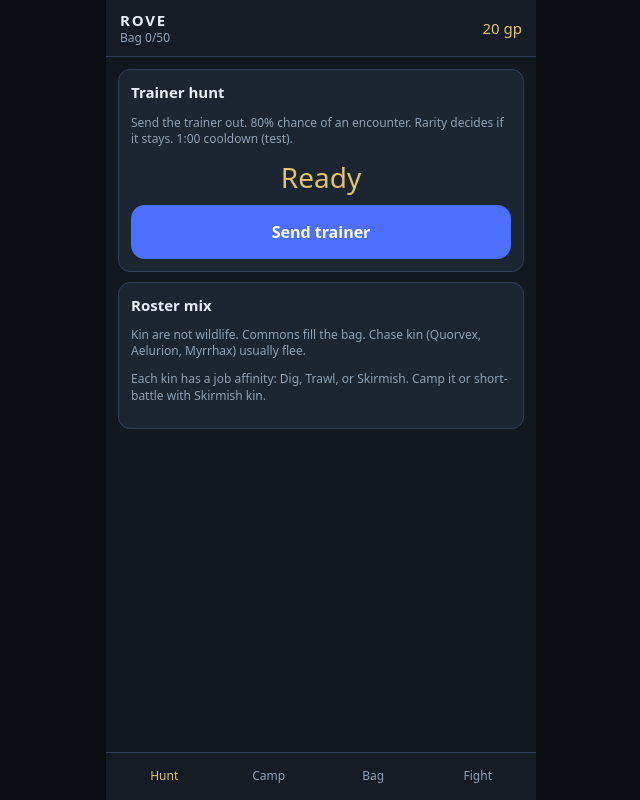
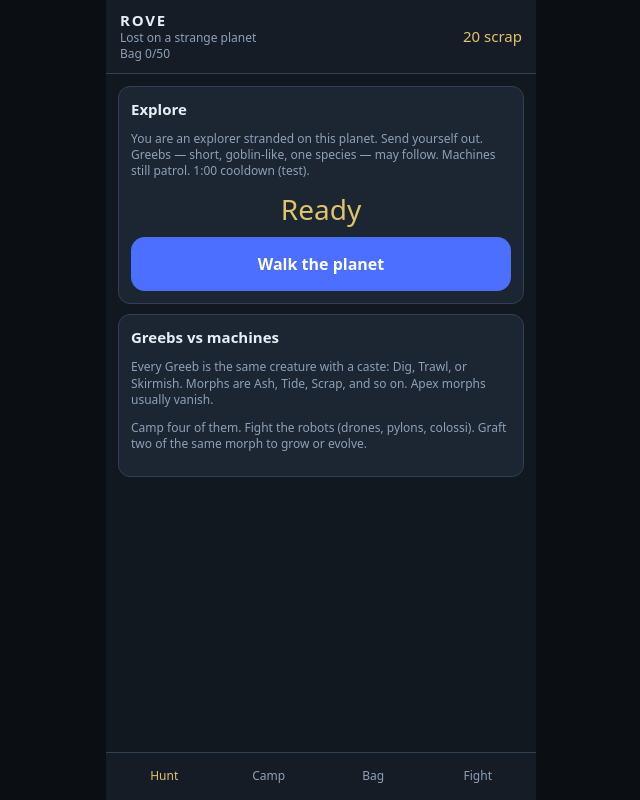
Before and after one commit to pixel-vector-bell/stillwork-spike, a plain HTML site: page rove/index.html in a window 1280 px wide. Shown: the whole page, without its empty margins (319-959 px from the left). Drawn offline with Linux system fonts and the light colour scheme.

Commit message:
Rove: planet explorer, Greebs vs robots

```diff
--- a/rove/index.html
+++ b/rove/index.html
@@ -58,7 +58,7 @@ nav button.on{color:var(--gold)}
 <body>
 <div id="app">
   <header>
-    <div><b>ROVE</b><div class="meta" id="bagmeta">Bag 0/50</div></div>
+    <div><b>ROVE</b><div class="meta">Lost on a strange planet</div><div class="meta" id="bagmeta">Bag 0/50</div></div>
     <div class="gold" id="gold">0 gp</div>
   </header>
   <main id="main"></main>
@@ -77,38 +77,38 @@ const CAMPS = 4;
 const XP_NEED = lv => 20 + lv * 12;
 
 const SP = [
-  {id:"gleck",n:"Gleck",role:"mine",r:"common",evo:"gleckor",evoLv:10,mark:"▲",col:"#6e5a88"},
-  {id:"gleckor",n:"Gleckor",role:"mine",r:"uncommon",mark:"◆",col:"#4a3868"},
-  {id:"vorr",n:"Vorr",role:"mine",r:"common",mark:"⬡",col:"#8a6048"},
-  {id:"klyx",n:"Klyx",role:"mine",r:"common",mark:"✧",col:"#70c8c0"},
-  {id:"zoln",n:"Zoln",role:"mine",r:"uncommon",mark:"◉",col:"#c45a32"},
-  {id:"umberith",n:"Umberith",role:"mine",r:"uncommon",mark:"▣",col:"#5a4838"},
-  {id:"phaest",n:"Phaest",role:"mine",r:"rare",evo:"phaestyn",evoLv:16,mark:"✦",col:"#d4a060"},
-  {id:"phaestyn",n:"Phaestyn",role:"mine",r:"rare",mark:"✸",col:"#e8c878"},
-  {id:"quorvex",n:"Quorvex",role:"mine",r:"chase",mark:"★",col:"#e0c36a"},
-  {id:"nulith",n:"Nulith",role:"fish",r:"common",evo:"nulithar",evoLv:10,mark:"☽",col:"#4a88b8"},
-  {id:"nulithar",n:"Nulithar",role:"fish",r:"uncommon",mark:"☾",col:"#2a6088"},
-  {id:"iskari",n:"Iskari",role:"fish",r:"common",mark:"◇",col:"#7ec8e0"},
-  {id:"vesperid",n:"Vesperid",role:"fish",r:"common",mark:"✧",col:"#8a70b0"},
-  {id:"thalune",n:"Thalune",role:"fish",r:"uncommon",mark:"≈",col:"#3a7080"},
-  {id:"orryx",n:"Orryx",role:"fish",r:"uncommon",mark:"◈",col:"#50a090"},
-  {id:"caelith",n:"Caelith",role:"fish",r:"rare",mark:"▽",col:"#a8d0e8"},
-  {id:"aelurion",n:"Aelurion",role:"fish",r:"chase",mark:"✧",col:"#d0e8f0"},
-  {id:"draug",n:"Draug",role:"fight",r:"common",evo:"draugoth",evoLv:10,mark:"✕",col:"#8a3048"},
-  {id:"draugoth",n:"Draugoth",role:"fight",r:"uncommon",mark:"⚔",col:"#6a1830"},
-  {id:"velm",n:"Velm",role:"fight",r:"common",mark:"△",col:"#c07050"},
-  {id:"skarnox",n:"Skarnox",role:"fight",r:"common",mark:"▽",col:"#607848"},
-  {id:"pyrrax",n:"Pyrrax",role:"fight",r:"uncommon",mark:"▲",col:"#d05028"},
-  {id:"hokari",n:"Hokari",role:"fight",r:"uncommon",mark:"☰",col:"#4a5068"},
-  {id:"nyxil",n:"Nyxil",role:"fight",r:"rare",mark:"▼",col:"#3a2048"},
-  {id:"myrrhax",n:"Myrrhax",role:"fight",r:"chase",mark:"♔",col:"#e0c36a"},
+  {id:"gleck",n:"Ash Greeb",role:"mine",r:"common",evo:"gleckor",evoLv:10,mark:"▲",col:"#6e5a88"},
+  {id:"gleckor",n:"Hulking Ash",role:"mine",r:"uncommon",mark:"◆",col:"#4a3868"},
+  {id:"vorr",n:"Moss Greeb",role:"mine",r:"common",mark:"⬡",col:"#8a6048"},
+  {id:"klyx",n:"Glass Greeb",role:"mine",r:"common",mark:"✧",col:"#70c8c0"},
+  {id:"zoln",n:"Ember Greeb",role:"mine",r:"uncommon",mark:"◉",col:"#c45a32"},
+  {id:"umberith",n:"Umber Greeb",role:"mine",r:"uncommon",mark:"▣",col:"#5a4838"},
+  {id:"phaest",n:"Prime Digger",role:"mine",r:"rare",evo:"phaestyn",evoLv:16,mark:"✦",col:"#d4a060"},
+  {id:"phaestyn",n:"Titan Digger",role:"mine",r:"rare",mark:"✸",col:"#e8c878"},
+  {id:"quorvex",n:"Apex Digger",role:"mine",r:"chase",mark:"★",col:"#e0c36a"},
+  {id:"nulith",n:"Tide Greeb",role:"fish",r:"common",evo:"nulithar",evoLv:10,mark:"☽",col:"#4a88b8"},
+  {id:"nulithar",n:"Deep Tide",role:"fish",r:"uncommon",mark:"☾",col:"#2a6088"},
+  {id:"iskari",n:"Drift Greeb",role:"fish",r:"common",mark:"◇",col:"#7ec8e0"},
+  {id:"vesperid",n:"Veil Greeb",role:"fish",r:"common",mark:"✧",col:"#8a70b0"},
+  {id:"thalune",n:"Murk Greeb",role:"fish",r:"uncommon",mark:"≈",col:"#3a7080"},
+  {id:"orryx",n:"Keen Trawler",role:"fish",r:"uncommon",mark:"◈",col:"#50a090"},
+  {id:"caelith",n:"Prime Trawler",role:"fish",r:"rare",mark:"▽",col:"#a8d0e8"},
+  {id:"aelurion",n:"Apex Trawler",role:"fish",r:"chase",mark:"✧",col:"#d0e8f0"},
+  {id:"draug",n:"Scrap Greeb",role:"fight",r:"common",evo:"draugoth",evoLv:10,mark:"✕",col:"#8a3048"},
+  {id:"draugoth",n:"Hulking Scrap",role:"fight",r:"uncommon",mark:"⚔",col:"#6a1830"},
+  {id:"velm",n:"Rust Greeb",role:"fight",r:"common",mark:"△",col:"#c07050"},
+  {id:"skarnox",n:"Thorn Greeb",role:"fight",r:"common",mark:"▽",col:"#607848"},
+  {id:"pyrrax",n:"Cinder Greeb",role:"fight",r:"uncommon",mark:"▲",col:"#d05028"},
+  {id:"hokari",n:"Hollow Greeb",role:"fight",r:"uncommon",mark:"☰",col:"#4a5068"},
+  {id:"nyxil",n:"Prime Scrapper",role:"fight",r:"rare",mark:"▼",col:"#3a2048"},
+  {id:"myrrhax",n:"Apex Scrapper",role:"fight",r:"chase",mark:"♔",col:"#e0c36a"},
 ];
 const W = {common:56, uncommon:28, rare:12, chase:4};
 const CATCH = {common:0.9, uncommon:0.7, rare:0.4, chase:0.12};
 const WILD = [
-  {id:"shrike",n:"Glass shrike",hp:16,atk:3,xp:8},
-  {id:"wight",n:"Bog wight",hp:32,atk:7,xp:18},
-  {id:"hollow",n:"Hollow titan",hp:58,atk:12,xp:32},
+  {id:"shrike",n:"Rust drone",hp:16,atk:3,xp:8},
+  {id:"wight",n:"Sentinel pylon",hp:32,atk:7,xp:18},
+  {id:"hollow",n:"Patrol colossus",hp:58,atk:12,xp:32},
 ];
 
 const sp = id => SP.find(s=>s.id===id);
@@ -171,13 +171,13 @@ function huntLeft(){return Math.max(0, S.huntAt-Date.now())}
 function hunt(){
   if(!huntReady()) return;
   S.huntAt = Date.now()+HUNT_MS;
-  if(Math.random()>0.8){toast("The trainer came back empty."); save(); render(); return}
+  if(Math.random()>0.8){toast("The explorer came back alone."); save(); render(); return}
   const s=rollSp();
-  if(Math.random()>CATCH[s.r]){toast("Saw a "+s.n+" — it fled."); save(); render(); return}
-  if(S.bag.length>=BAG_MAX){toast("Bag full. Sell or combine first."); save(); render(); return}
+  if(Math.random()>CATCH[s.r]){toast("A "+s.n+" watched you, then vanished."); save(); render(); return}
+  if(S.bag.length>=BAG_MAX){toast("Bag full. Sell or graft first."); save(); render(); return}
   const c={u:uid(),sp:s.id,lv:1,xp:0};
   S.bag.push(c);
-  toast("Caught "+s.n+" ("+s.r+")");
+  toast("A "+s.n+" followed you home.");
   save(); render();
 }
 
@@ -250,14 +250,14 @@ function roleLab(r){return r==="mine"?"Dig":r==="fish"?"Trawl":"Skirmish"}
 function viewHunt(){
   const ready=huntReady();
   return `<div class="card">
-    <h2>Trainer hunt</h2>
-    <p class="sub">Send the trainer out. 80% chance of an encounter. Rarity decides if it stays. 1:00 cooldown (test).</p>
+    <h2>Explore</h2>
+    <p class="sub">You are an explorer stranded on this planet. Send yourself out. Greebs — short, goblin-like, one species — may follow. Machines still patrol. 1:00 cooldown (test).</p>
     <div class="timer">${ready?"Ready":fmt(huntLeft())}</div>
-    <button class="big" ${ready?"":"disabled"} onclick="hunt()">Send trainer</button>
+    <button class="big" ${ready?"":"disabled"} onclick="hunt()">Walk the planet</button>
   </div>
-  <div class="card"><h2>Roster mix</h2>
-    <p class="sub">Kin are not wildlife. Commons fill the bag. Chase kin (Quorvex, Aelurion, Myrrhax) usually flee.</p>
-    <p class="sub">Each kin has a job affinity: Dig, Trawl, or Skirmish. Camp it or short-battle with Skirmish kin.</p>
+  <div class="card"><h2>Greebs vs machines</h2>
+    <p class="sub">Every Greeb is the same creature with a caste: Dig, Trawl, or Skirmish. Morphs are Ash, Tide, Scrap, and so on. Apex morphs usually vanish.</p>
+    <p class="sub">Camp four of them. Fight the robots (drones, pylons, colossi). Graft two of the same morph to grow or evolve.</p>
   </div>`;
 }
 function viewCamp(){
@@ -282,7 +282,7 @@ function viewCamp(){
 }
 function viewBag(){
   let h=`<div class="card"><h2>Bag ${S.bag.length}/${BAG_MAX}</h2>
-    <p class="sub">Sell for gp. Combine two of the same species for xp (and evolution if they have one).</p>`;
+    <p class="sub">Sell for salvage. Graft two of the same morph for xp (and a hulking form if they have one).</p>`;
   if(!S.bag.length) h+=`<div class="empty">Empty. Hunt.</div>`;
   const sorted=[...S.bag].sort((a,b)=>sp(a.sp).n.localeCompare(sp(b.sp).n));
   for(const c of sorted){
@@ -291,7 +291,7 @@ function viewBag(){
     h+=`<div class="row">${sprite(s)}<div class="grow"><b>${s.n}</b> lv ${c.lv}
       <div class="sub"><span class="r-${s.r}">${s.r}</span> · ${roleLab(s.role)}${camp?" · camping":""}${s.evo?" · evo lv "+s.evoLv:""}</div></div></div>
       <div class="btns">
-        <button class="btn o" onclick="combine('${c.u}')">Combine</button>
+        <button class="btn o" onclick="combine('${c.u}')">Graft</button>
         <button class="btn d" onclick="sell('${c.u}')">Sell</button>
       </div>`;
   }
@@ -307,16 +307,16 @@ function viewFight(){
     </div>`;
   }
   const fighters=S.bag.filter(c=>sp(c.sp).role==="fight");
-  let h=`<div class="card"><h2>Short battle</h2><p class="sub">Skirmish kin only. Instant ticks, not another hunt wait.</p>`;
-  if(!fighters.length) h+=`<div class="empty">Catch a Skirmish kin (Draug, Velm, Skarnox…).</div>`;
+  let h=`<div class="card"><h2>Robot patrol</h2><p class="sub">Skirmish Greebs only. The planet’s machines do not join the bag.</p>`;
+  if(!fighters.length) h+=`<div class="empty">Need a Skirmish Greeb (Scrap, Rust, Thorn…).</div>`;
   else {
-    h+=`<p class="tag">Your kin</p>`;
+    h+=`<p class="tag">Your Greeb</p>`;
     for(const c of fighters){
       const s=sp(c.sp);
       h+=`<div class="row">${sprite(s)}<div class="grow"><b>${s.n}</b> lv ${c.lv} · pwr ${power(c)}</div>
-        <button class="btn g" onclick="startFight('${c.u}','shrike')">Shrike</button>
-        <button class="btn" onclick="startFight('${c.u}','wight')">Wight</button>
-        <button class="btn o" onclick="startFight('${c.u}','hollow')">Titan</button></div>`;
+        <button class="btn g" onclick="startFight('${c.u}','shrike')">Drone</button>
+        <button class="btn" onclick="startFight('${c.u}','wight')">Pylon</button>
+        <button class="btn o" onclick="startFight('${c.u}','hollow')">Colossus</button></div>`;
     }
   }
   return h+`</div>`;
@@ -324,7 +324,7 @@ function viewFight(){
 
 function render(){
   document.getElementById("bagmeta").textContent="Bag "+S.bag.length+"/"+BAG_MAX;
-  document.getElementById("gold").textContent=S.gold+" gp";
+  document.getElementById("gold").textContent=S.gold+" scrap";
   const v=S.view;
   document.getElementById("main").innerHTML =
     v==="hunt"?viewHunt():v==="camp"?viewCamp():v==="bag"?viewBag():viewFight();
```
